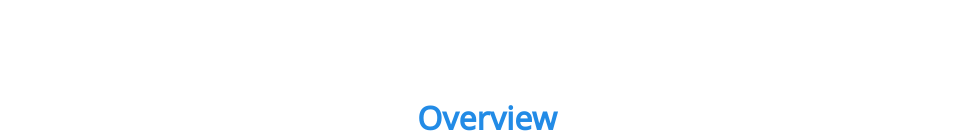
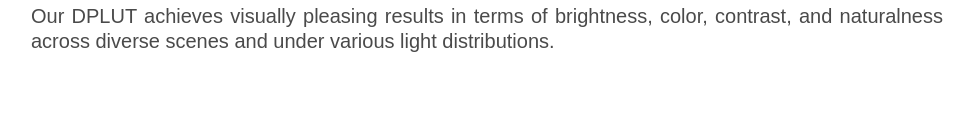
Before and after one commit to dplut/dplut.github.io, a plain HTML site: page index.html in a window 1280 px wide. Shown: the part 977-1115 px from the top of the page, without its empty margins (153-1126 px from the left). Drawn offline with nearby package versions, Linux system fonts and the light colour scheme; some icons are missing; a web font is replaced by a local one.

Commit message:
update website

```diff
--- a/index.html
+++ b/index.html
@@ -177,13 +177,12 @@
     <div class="container is-max-desktop">
       <div class="hero-body">
         <img src="./static/images/teser.jpg" alt="Teaser image">
-        <h2 class="subtitle has-text-centered">
-          <!-- Our DPLUT achieves visually pleasing results in terms of brightness, color, contrast, and naturalness across diverse scenes and under various light distributions. -->
+        <h2 class="subtitle has-text-justified">
+          Our DPLUT achieves visually pleasing results in terms of brightness, color, contrast, and naturalness across diverse scenes and under various light distributions.
         </h2>
       </div>
     </div>
   </section>
-
 
 
   <!-- <section class="hero is-light is-small">
```
